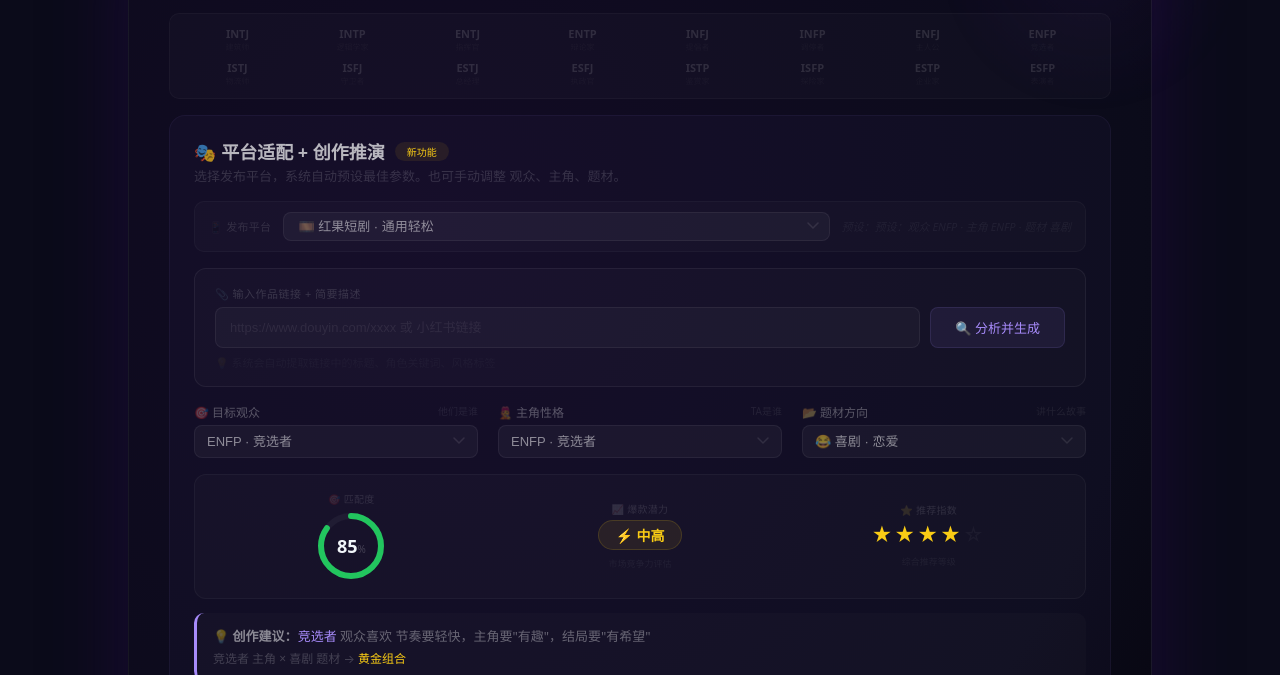
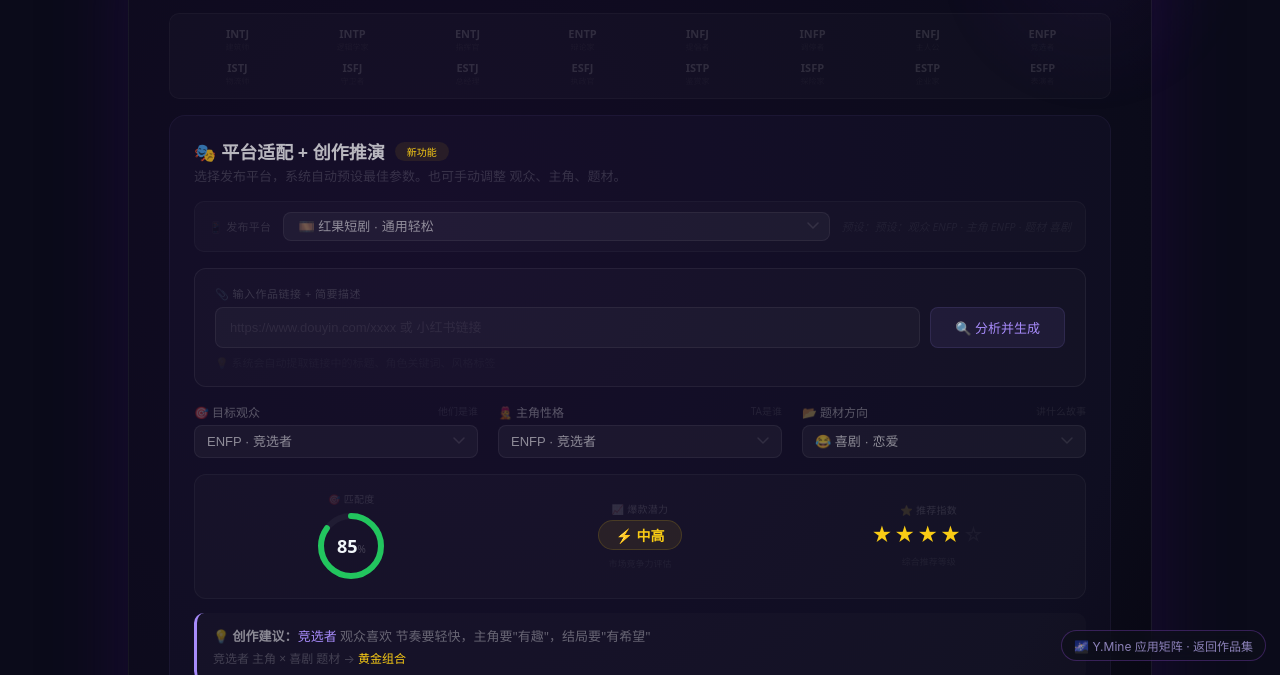
Before and after one commit to HelloMInd-star/short-drama-mbti, a plain HTML site: page index.html in a window 1280 px wide. Shown: the part 125-800 px from the top of the page. Drawn offline with Linux system fonts and the light colour scheme.

Commit message:
brand: add Y.Mine matrix backlink

```diff
--- a/index.html
+++ b/index.html
@@ -1388,5 +1388,6 @@
         applyPlatformPreset('hongguo');
     </script>
 
+<a href="https://hellomind-star.github.io/ymine-validation-hub/" target="_blank" rel="noopener" style="position:fixed;right:14px;bottom:14px;z-index:9999;display:inline-flex;align-items:center;gap:6px;padding:6px 12px;border-radius:999px;background:rgba(15,17,26,.85);border:1px solid rgba(168,85,247,.4);color:#c4b5fd;font-size:12px;font-family:-apple-system,'PingFang SC','Microsoft YaHei',sans-serif;text-decoration:none;backdrop-filter:blur(6px);opacity:.7;transition:opacity .2s" onmouseover="this.style.opacity='1'" onmouseout="this.style.opacity='.7'">🌌 Y.Mine 应用矩阵 · 返回作品集</a>
 </body>
 </html>
```
Also changed, not shown: strategy.html (+1 -0 lines).
